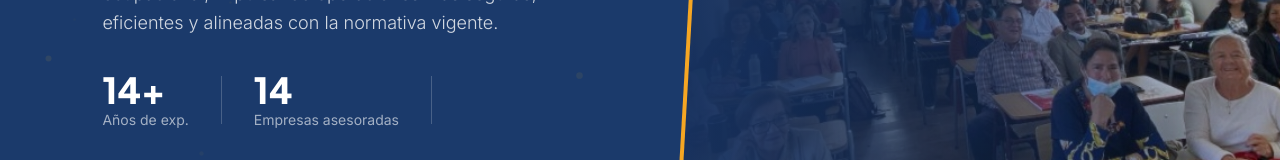
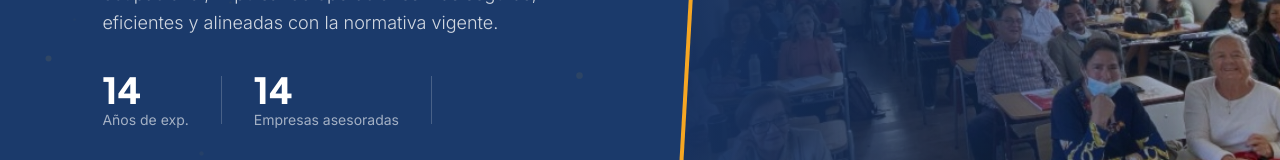
Before and after one commit to Mankeke1/sole, a Next.js app: page / in a window 1280 px wide. Shown: the part 456-616 px from the top of the page. Built offline with nearby package versions, Linux system fonts and the light colour scheme.

Commit message:
style: change '14+' to '14' in experience stats

```diff
--- a/src/components/About.tsx
+++ b/src/components/About.tsx
@@ -94,7 +94,7 @@ export default function About() {
 
                         <ul className="about-list space-y-3 sm:space-y-4">
                             {[
-                                "14+ años de experiencia en minería e industria",
+                                "14 años de experiencia en minería e industria",
                                 "Relatora Oficial en Autoridades Competentes",
                                 "Asesoría externa dedicada y personalizada",
                                 "Conocimiento profundo de normativas chilenas",
--- a/src/components/Hero.tsx
+++ b/src/components/Hero.tsx
@@ -169,7 +169,7 @@ export default function Hero() {
 
                     <div className="flex flex-wrap justify-center md:justify-start items-center gap-4 sm:gap-5 md:gap-4 lg:gap-6 xl:gap-8 mb-6 sm:mb-7 md:mb-4 lg:mb-6 xl:mb-8">
                         <div className="stat-gsap flex flex-col items-center md:items-start opacity-0 translate-y-[30px]">
-                            <span className="text-white font-heading font-extrabold text-2xl sm:text-3xl md:text-2xl lg:text-3xl xl:text-4xl">14+</span>
+                            <span className="text-white font-heading font-extrabold text-2xl sm:text-3xl md:text-2xl lg:text-3xl xl:text-4xl">14</span>
                             <span className="text-white/60 text-[10px] sm:text-xs md:text-[10px] lg:text-sm">Años de exp.</span>
                         </div>
                         <div className="stat-gsap hidden sm:block w-[1px] h-8 sm:h-10 md:h-8 lg:h-10 xl:h-12 bg-white/20 opacity-0 translate-y-[30px]"></div>
--- a/src/components/Stats.tsx
+++ b/src/components/Stats.tsx
@@ -51,7 +51,7 @@ export default function Stats() {
 
                     <div className="stat-box bg-white p-5 sm:p-6 lg:p-8 rounded-xl sm:rounded-2xl shadow-sm border border-gray-100 flex flex-col items-center text-center">
                         <h3 className="text-yellow font-heading font-extrabold text-3xl sm:text-4xl lg:text-5xl mb-1 sm:mb-2">
-                            <span className="stat-counter" data-target="14">0</span>+
+                            <span className="stat-counter" data-target="14">0</span>
                         </h3>
                         <p className="text-navy font-bold text-[11px] sm:text-xs lg:text-sm uppercase tracking-wide">Años de experiencia</p>
                         <p className="text-graytext text-[11px] sm:text-xs lg:text-sm mt-2 sm:mt-3 hidden sm:block">Trayectoria real protegiendo operaciones en terreno.</p>
```
